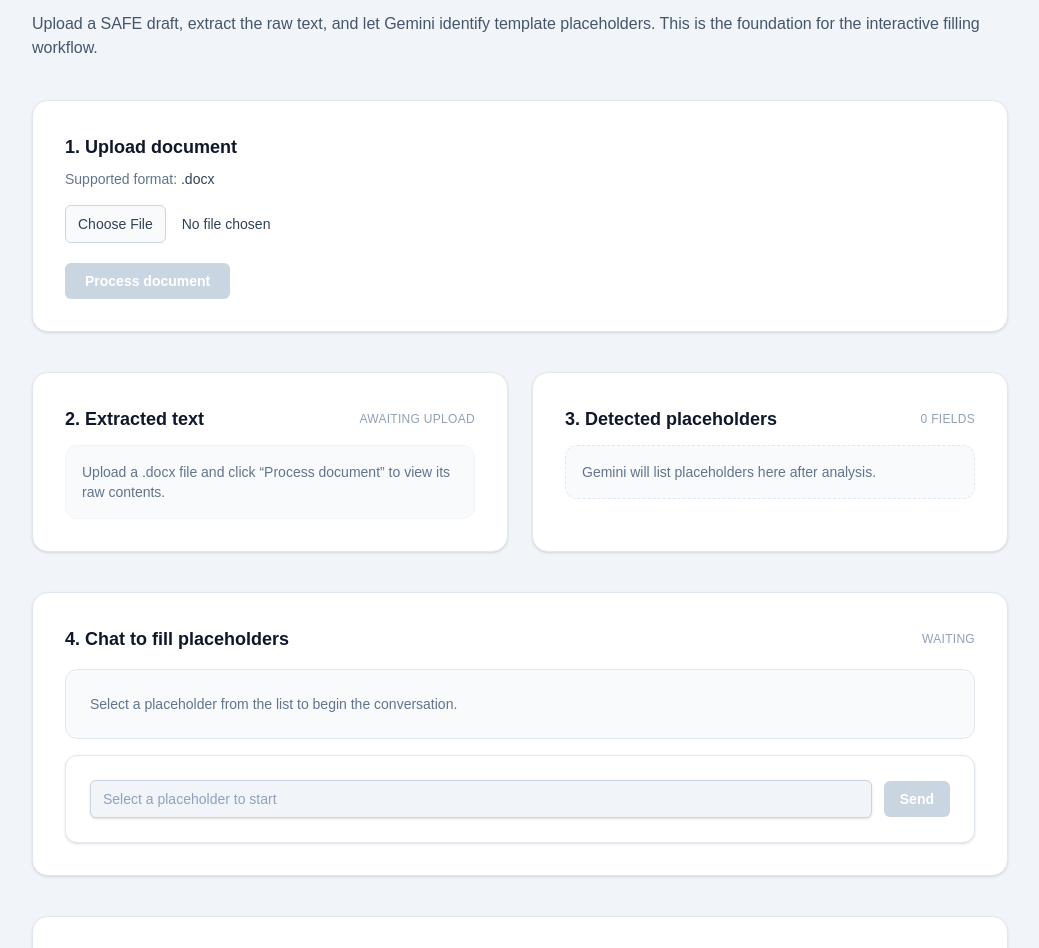
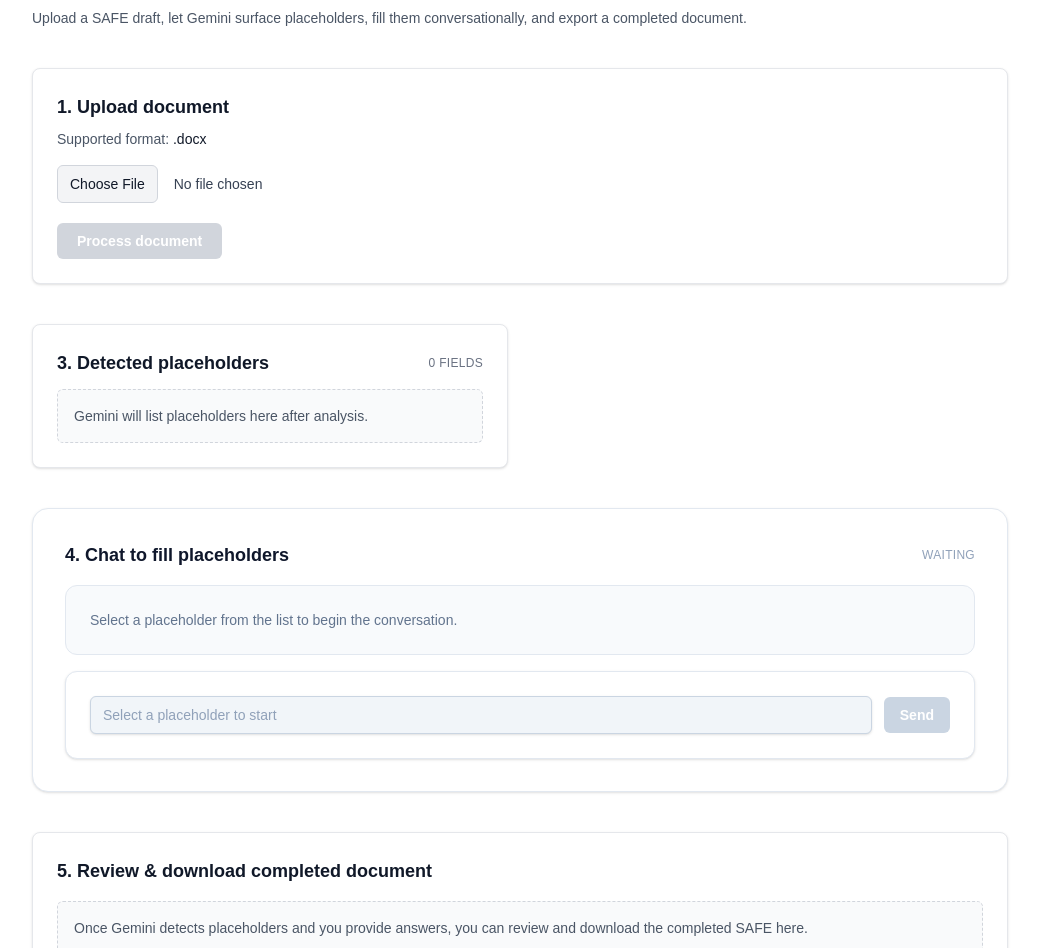
Before and after one commit to dishit7/law-bot, a Next.js app: page / in a window 1280 px wide. Shown: the part 84-1032 px from the top of the page, without its empty margins (120-1159 px from the left). Built offline with nearby package versions, Linux system fonts and the light colour scheme.

Commit message:
improve ui and remove the show extracted text

```diff
--- a/app/page.tsx
+++ b/app/page.tsx
@@ -21,6 +21,9 @@ export default function Home() {
   const [isGenerating, setIsGenerating] = useState<boolean>(false);
   const [downloadError, setDownloadError] = useState<string | null>(null);
   const [downloadStatus, setDownloadStatus] = useState<string | null>(null);
+  const downloadFileName = fileName
+    ? fileName.replace(/\.docx$/i, "_completed.docx")
+    : "lexsy-completed-safe.docx";
 
   const {
     placeholders,
@@ -38,10 +41,6 @@ export default function Home() {
     handleEditActiveAnswer,
     handleJumpToPlaceholder,
   } = usePlaceholderFlow();
-
-  const downloadFileName = fileName
-    ? fileName.replace(/\.docx$/i, "_completed.docx")
-    : "lexsy-completed-safe.docx";
 
   const handleFileChange = (event: ChangeEvent<HTMLInputElement>) => {
     const file = event.target.files?.[0];
@@ -143,13 +142,13 @@ export default function Home() {
     Boolean(documentBuffer);
 
   return (
-    <div className="min-h-screen bg-slate-100 py-12">
-      <main className="mx-auto flex w-full max-w-5xl flex-col gap-10 px-6 text-slate-800">
-        <header className="space-y-3">
-          <h1 className="text-3xl font-semibold text-slate-900">Lexsy Placeholder Finder</h1>
-          <p className="text-base text-slate-600">
-            Upload a SAFE draft, extract the raw text, and let Gemini identify template
-            placeholders. This is the foundation for the interactive filling workflow.
+    <div className="min-h-screen bg-white py-12">
+      <main className="mx-auto flex w-full max-w-5xl flex-col gap-10 px-6 text-gray-900">
+        <header className="space-y-2">
+          <h1 className="text-3xl font-semibold">Lexsy Placeholder Assistant</h1>
+          <p className="text-sm text-gray-600">
+            Upload a SAFE draft, let Gemini surface placeholders, fill them conversationally, and
+            export a completed document.
           </p>
         </header>
 
@@ -164,26 +163,6 @@ export default function Home() {
         />
 
         <section className="grid gap-6 md:grid-cols-2">
-          <div className="space-y-3 rounded-2xl border border-slate-200 bg-white p-6 shadow-sm md:p-8">
-            <div className="flex items-center justify-between">
-              <h2 className="text-lg font-semibold text-slate-900">2. Extracted text</h2>
-              <span className="text-xs uppercase tracking-wide text-slate-400">
-                {documentText ? `${documentText.length} chars` : "Awaiting upload"}
-              </span>
-            </div>
-            <div className="rounded-xl border border-slate-100 bg-slate-50 p-4 text-sm text-slate-700">
-              {documentText ? (
-                <pre className="max-h-72 whitespace-pre-wrap wrap-break-word overflow-y-auto">
-                  {documentText}
-                </pre>
-              ) : (
-                <p className="text-slate-500">
-                  Upload a .docx file and click “Process document” to view its raw contents.
-                </p>
-              )}
-            </div>
-        </div>
-
           <PlaceholderOverview
             placeholders={placeholders}
             answers={answers}
@@ -205,7 +184,7 @@ export default function Home() {
                   : `${answeredCount}/${placeholders.length} confirmed`
                 : "Waiting"}
             </span>
-        </div>
+          </div>
 
           <PlaceholderChat
             placeholder={
--- a/components/PlaceholderChat.tsx
+++ b/components/PlaceholderChat.tsx
@@ -5,7 +5,6 @@ import type { PlaceholderField } from "@/lib/ai";
 import type {
   ChatMessage,
   PlaceholderAnswer,
-  PlaceholderStatus,
 } from "@/types/placeholders";
 
 type PlaceholderChatProps = {
--- a/components/PlaceholderOverview.tsx
+++ b/components/PlaceholderOverview.tsx
@@ -19,32 +19,30 @@ export default function PlaceholderOverview({
   onJumpToPlaceholder,
 }: PlaceholderOverviewProps) {
   return (
-    <section className="space-y-3 rounded-2xl border border-slate-200 bg-white p-6 shadow-sm md:p-8">
+    <section className="space-y-3 rounded-lg border border-gray-200 bg-white p-6 shadow-sm">
       <div className="flex items-center justify-between">
-        <h2 className="text-lg font-semibold text-slate-900">
-          3. Detected placeholders
-        </h2>
-        <span className="text-xs uppercase tracking-wide text-slate-400">
+        <h2 className="text-lg font-semibold text-gray-900">3. Detected placeholders</h2>
+        <span className="text-xs uppercase tracking-wide text-gray-500">
           {placeholders.length} field{placeholders.length === 1 ? "" : "s"}
         </span>
       </div>
       <div className="space-y-3">
         {placeholders.length === 0 ? (
-          <p className="rounded-xl border border-dashed border-slate-200 bg-slate-50 p-4 text-sm text-slate-500">
+          <p className="rounded-md border border-dashed border-gray-300 bg-gray-50 p-4 text-sm text-gray-600">
             Gemini will list placeholders here after analysis.
           </p>
         ) : (
           <div className="space-y-4">
-            <div className="rounded-xl border border-slate-100 bg-slate-50 p-4">
-              <div className="flex items-center justify-between text-xs uppercase tracking-wide text-slate-500">
+            <div className="rounded-md border border-gray-200 bg-gray-50 p-4">
+              <div className="flex items-center justify-between text-xs uppercase tracking-wide text-gray-600">
                 <span>Progress</span>
                 <span>
                   {answeredCount}/{placeholders.length} confirmed
                 </span>
               </div>
-              <div className="mt-2 h-2 rounded-full bg-slate-200">
+              <div className="mt-2 h-2 rounded-full bg-gray-200">
                 <div
-                  className="h-2 rounded-full bg-blue-500 transition-all"
+                  className="h-2 rounded-full bg-gray-900"
                   style={{
                     width:
                       placeholders.length === 0
@@ -69,46 +67,46 @@ export default function PlaceholderOverview({
                 return (
                   <li
                     key={field.id}
-                    className={`rounded-xl border border-slate-100 bg-slate-50 p-4 text-sm text-slate-700 transition ${
-                      isActive ? "ring-2 ring-blue-400" : ""
+                    className={`rounded-md border border-gray-200 bg-white p-4 text-sm text-gray-700 transition ${
+                      isActive ? "ring-1 ring-gray-900" : ""
                     }`}
                   >
                     <div className="flex items-start justify-between gap-4">
                       <div className="flex-1">
-                        <p className="font-semibold text-slate-900">{field.fieldName}</p>
-                        <p className="mt-1 text-slate-600">Placeholder: {field.placeholder}</p>
+                        <p className="font-semibold text-gray-900">{field.fieldName}</p>
+                        <p className="mt-1 text-gray-600">Placeholder: {field.placeholder}</p>
                         {field.question && (
-                          <p className="mt-1 text-slate-500">Question: {field.question}</p>
+                          <p className="mt-1 text-gray-500">Question: {field.question}</p>
                         )}
                         {field.example && (
-                          <p className="mt-1 text-slate-500">Example: {field.example}</p>
+                          <p className="mt-1 text-gray-500">Example: {field.example}</p>
                         )}
                       </div>
                       <div className="flex flex-col items-end gap-2">
                         <span
                           className={`rounded-full px-2.5 py-1 text-xs font-semibold ${
                             status === "confirmed"
-                              ? "bg-emerald-100 text-emerald-700"
+                              ? "bg-gray-900 text-white"
                               : status === "pendingConfirmation"
-                              ? "bg-amber-100 text-amber-700"
-                              : "bg-slate-100 text-slate-600"
+                              ? "bg-gray-200 text-gray-800"
+                              : "bg-gray-100 text-gray-600"
                           }`}
                         >
                           {statusLabel}
                         </span>
                         <button
                           onClick={() => onJumpToPlaceholder(field.id)}
-                          className="text-xs font-medium text-blue-600 hover:text-blue-500"
+                          className="text-xs font-medium text-gray-900 underline underline-offset-4 hover:no-underline"
                         >
                           {isActive ? "Active" : "Open"}
                         </button>
                       </div>
                     </div>
-                    <p className="mt-3 rounded-lg bg-white px-3 py-2 text-sm text-slate-700 shadow-sm">
+                    <p className="mt-3 rounded-md bg-gray-50 px-3 py-2 text-sm text-gray-700">
                       {record?.value ? (
-                        <span className="font-medium text-slate-900">{record.value}</span>
+                        <span className="font-medium text-gray-900">{record.value}</span>
                       ) : (
-                        <span className="italic text-slate-500">
+                        <span className="italic text-gray-500">
                           Waiting for a confirmed answer.
                         </span>
                       )}
@@ -116,12 +114,12 @@ export default function PlaceholderOverview({
                     {record?.status === "confirmed" && (
                       <button
                         onClick={() => onJumpToPlaceholder(field.id)}
-                        className="mt-2 text-xs font-medium text-blue-600 hover:text-blue-500"
+                        className="mt-2 text-xs font-medium text-gray-900 underline underline-offset-4 hover:no-underline"
                       >
                         Edit this answer
                       </button>
                     )}
-                    <p className="mt-1 text-xs text-slate-400">
+                    <p className="mt-1 text-xs text-gray-500">
                       Field {index + 1} of {placeholders.length}
                     </p>
                   </li>
--- a/components/ReviewPanel.tsx
+++ b/components/ReviewPanel.tsx
@@ -29,13 +29,13 @@ export default function ReviewPanel({
   onJumpToPlaceholder,
 }: ReviewPanelProps) {
   return (
-    <section className="space-y-4 rounded-2xl border border-slate-200 bg-white p-6 shadow-sm md:p-8">
+    <section className="space-y-4 rounded-lg border border-gray-200 bg-white p-6 shadow-sm">
       <div className="flex items-center justify-between">
-        <h2 className="text-lg font-semibold text-slate-900">
+        <h2 className="text-lg font-semibold text-gray-900">
           5. Review & download completed document
         </h2>
         {placeholders.length > 0 && (
-          <span className="text-xs uppercase tracking-wide text-slate-400">
+          <span className="text-xs uppercase tracking-wide text-gray-500">
             {missingCount === 0
               ? "Ready to download"
               : `${missingCount} field${missingCount === 1 ? "" : "s"} remaining`}
@@ -44,9 +44,9 @@ export default function ReviewPanel({
       </div>
 
       {placeholders.length === 0 ? (
-        <p className="rounded-xl border border-dashed border-slate-200 bg-slate-50 p-4 text-sm text-slate-500">
-          Once Gemini detects placeholders and you provide answers, you can review and
-          download the completed SAFE here.
+        <p className="rounded-md border border-dashed border-gray-300 bg-gray-50 p-4 text-sm text-gray-600">
+          Once Gemini detects placeholders and you provide answers, you can review and download the
+          completed SAFE here.
         </p>
       ) : (
         <>
@@ -59,22 +59,22 @@ export default function ReviewPanel({
               return (
                 <li
                   key={`review-${field.id}`}
-                  className="rounded-xl border border-slate-100 bg-slate-50 p-4 text-sm text-slate-700"
+                  className="rounded-md border border-gray-200 bg-white p-4 text-sm text-gray-700"
                 >
                   <div className="flex items-center justify-between">
                     <div>
-                      <p className="font-semibold text-slate-900">{field.fieldName}</p>
-                      <p className="mt-1 text-xs uppercase tracking-wide text-slate-400">
+                      <p className="font-semibold text-gray-900">{field.fieldName}</p>
+                      <p className="mt-1 text-xs uppercase tracking-wide text-gray-500">
                         {field.placeholder}
                       </p>
                     </div>
                     <span
                       className={`rounded-full px-2.5 py-1 text-xs font-semibold ${
                         status === "confirmed"
-                          ? "bg-emerald-100 text-emerald-700"
+                          ? "bg-gray-900 text-white"
                           : status === "pendingConfirmation"
-                          ? "bg-amber-100 text-amber-700"
-                          : "bg-yellow-100 text-yellow-700"
+                          ? "bg-gray-200 text-gray-800"
+                          : "bg-gray-100 text-gray-600"
                       }`}
                     >
                       {status === "confirmed"
@@ -84,11 +84,11 @@ export default function ReviewPanel({
                         : "Pending"}
                     </span>
                   </div>
-                  <p className="mt-3 rounded-lg bg-white px-3 py-2 text-sm text-slate-700 shadow-sm">
+                  <p className="mt-3 rounded-md bg-gray-50 px-3 py-2 text-sm text-gray-700">
                     {value ? (
-                      <span className="font-medium text-slate-900">{value}</span>
+                      <span className="font-medium text-gray-900">{value}</span>
                     ) : (
-                      <span className="italic text-slate-500">
+                      <span className="italic text-gray-500">
                         Awaiting your answer in the chat above.
                       </span>
                     )}
@@ -96,7 +96,7 @@ export default function ReviewPanel({
                   {status === "confirmed" && (
                     <button
                       onClick={() => onJumpToPlaceholder(field.id)}
-                      className="mt-2 text-xs font-medium text-blue-600 hover:text-blue-500"
+                      className="mt-2 text-xs font-medium text-gray-900 underline underline-offset-4 hover:no-underline"
                     >
                       Edit this answer
                     </button>
@@ -106,17 +106,17 @@ export default function ReviewPanel({
             })}
           </ul>
 
-          <div className="flex flex-col gap-3 rounded-xl border border-slate-100 bg-slate-50 p-4 text-sm text-slate-600">
+          <div className="flex flex-col gap-3 rounded-md border border-gray-200 bg-gray-50 p-4 text-sm text-gray-700">
             {missingCount > 0 ? (
               <p>
                 Confirm the remaining{" "}
-                <span className="font-semibold text-slate-800">
+                <span className="font-semibold text-gray-900">
                   {missingCount} field{missingCount === 1 ? "" : "s"}
                 </span>{" "}
                 via the chat so we can generate a complete document.
               </p>
             ) : (
-              <p className="text-slate-600">
+              <p>
                 All placeholders are confirmed. Generate a completed SAFE to download.
               </p>
             )}
@@ -124,17 +124,17 @@ export default function ReviewPanel({
               <button
                 onClick={onDownload}
                 disabled={!canDownload || isGenerating}
-                className="inline-flex items-center justify-center rounded-md bg-blue-600 px-5 py-2 text-sm font-semibold text-white transition hover:bg-blue-500 disabled:cursor-not-allowed disabled:bg-slate-300"
+                className="inline-flex items-center justify-center rounded-md bg-gray-900 px-5 py-2 text-sm font-semibold text-white transition hover:bg-gray-700 disabled:cursor-not-allowed disabled:bg-gray-300"
               >
                 {isGenerating ? "Preparing download..." : "Generate .docx"}
               </button>
-              <span className="text-xs text-slate-500">
-                Output filename: <span className="font-medium">{downloadFileName}</span>
+              <span className="text-xs text-gray-600">
+                Output filename: <span className="font-medium text-gray-900">{downloadFileName}</span>
               </span>
             </div>
             {downloadError && <p className="text-sm text-red-600">{downloadError}</p>}
             {downloadStatus && !downloadError && (
-              <p className="text-sm text-emerald-600">{downloadStatus}</p>
+              <p className="text-sm text-green-600">{downloadStatus}</p>
             )}
           </div>
         </>
--- a/components/UploadPanel.tsx
+++ b/components/UploadPanel.tsx
@@ -22,10 +22,10 @@ export default function UploadPanel({
   hasSelectedFile,
 }: UploadPanelProps) {
   return (
-    <section className="rounded-2xl border border-slate-200 bg-white p-6 shadow-sm md:p-8">
-      <h2 className="text-lg font-semibold text-slate-900">1. Upload document</h2>
-      <p className="mt-2 text-sm text-slate-500">
-        Supported format: <span className="font-medium text-slate-700">.docx</span>
+    <section className="rounded-lg border border-gray-200 bg-white p-6 shadow-sm">
+      <h2 className="text-lg font-semibold text-gray-900">1. Upload document</h2>
+      <p className="mt-2 text-sm text-gray-600">
+        Supported format: <span className="font-medium text-gray-900">.docx</span>
       </p>
       <div className="mt-4 flex flex-col gap-3 sm:flex-row sm:items-center">
         <input
@@ -33,10 +33,10 @@ export default function UploadPanel({
           accept=".docx"
           onChange={onFileChange}
           disabled={isProcessing}
-          className="text-sm text-slate-700 file:mr-4 file:rounded-md file:border file:border-slate-300 file:bg-slate-50 file:px-3 file:py-2 file:text-sm file:font-medium file:text-slate-700 hover:file:bg-slate-100"
+          className="text-sm text-gray-700 file:mr-4 file:rounded-md file:border file:border-gray-300 file:bg-gray-100 file:px-3 file:py-2 file:text-sm file:font-medium file:text-gray-900 hover:file:bg-gray-200"
         />
         {fileName && (
-          <span className="inline-flex items-center rounded-full bg-slate-100 px-3 py-1 text-sm font-medium text-slate-700">
+          <span className="inline-flex items-center rounded-full bg-gray-100 px-3 py-1 text-sm text-gray-700">
             {fileName}
           </span>
         )}
@@ -44,7 +44,7 @@ export default function UploadPanel({
       <button
         onClick={onProcess}
         disabled={!hasSelectedFile || isProcessing}
-        className="mt-5 inline-flex items-center justify-center rounded-md bg-blue-600 px-5 py-2 text-sm font-semibold text-white transition hover:bg-blue-500 disabled:cursor-not-allowed disabled:bg-slate-300"
+        className="mt-5 inline-flex items-center justify-center rounded-md bg-gray-900 px-5 py-2 text-sm font-semibold text-white transition hover:bg-gray-700 disabled:cursor-not-allowed disabled:bg-gray-300"
       >
         {status === "extracting" && "Extracting text..."}
         {status === "analyzing" && "Analyzing with Gemini..."}
```
